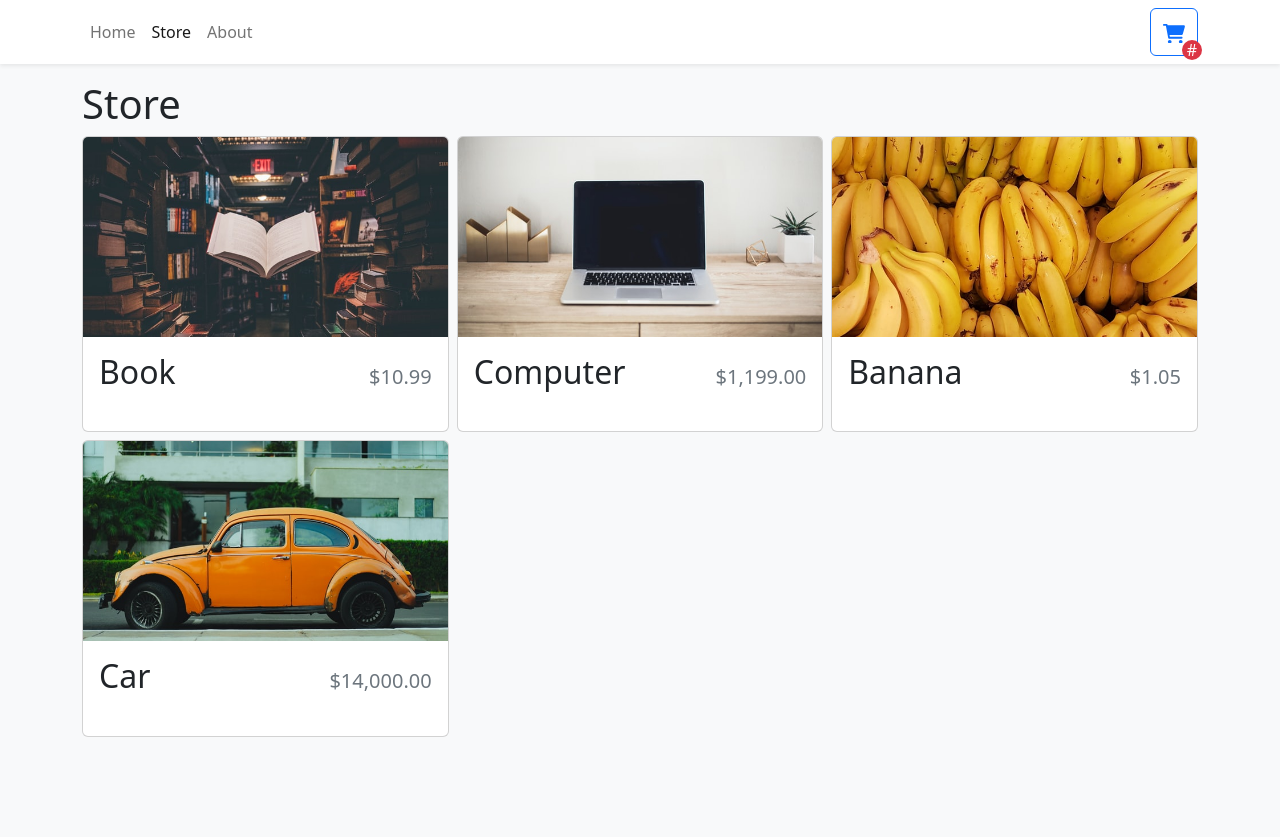
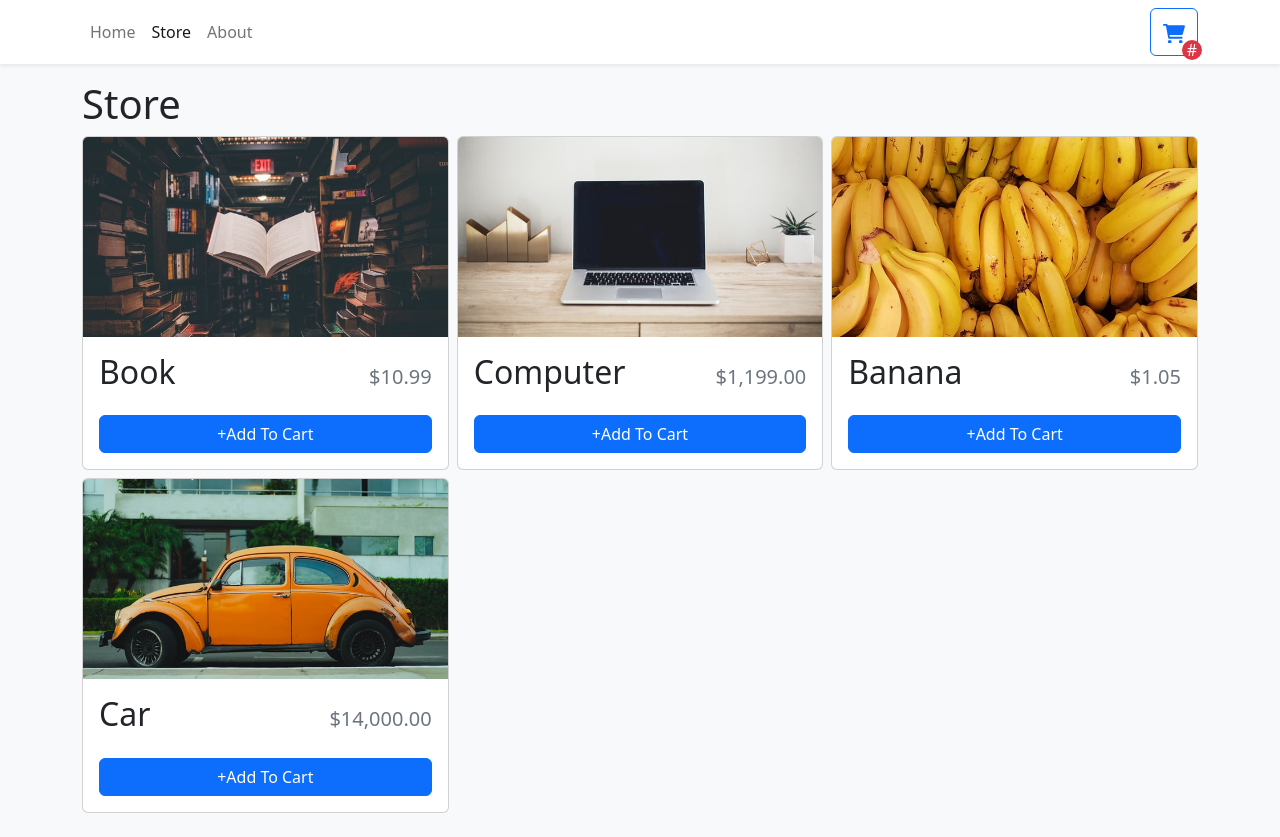
Before and after one commit to jdh2021/typescript-cart, a React (Vite) app: page /store in a window 1280 px wide. Before the commit the page ends 800 px from the top, so only its background shows below. Built offline with nearby package versions, Linux system fonts and the light colour scheme.

Commit message:
conditional rendering to check whether item quantity is 0. if 0, add to cart button is render. if greater than 0, +, -, and remove button group is displayed

```diff
--- a/src/components/StoreItem.tsx
+++ b/src/components/StoreItem.tsx
@@ -1,4 +1,4 @@
-import { Card } from "react-bootstrap"
+import { Button, Card } from "react-bootstrap"
 import { formatCurrency } from "../utilities/formatCurrency"
 
 type StoreItemProps = {
@@ -8,13 +8,15 @@ type StoreItemProps = {
     imgUrl: string
 }
 
-export function StoreItem({id, name, price, imgUrl}: StoreItemProps) {
-    return <Card>
+export function StoreItem({ id, name, price, imgUrl }: StoreItemProps) {
+    const quantity = 0
+    return (
+        <Card className="h-100">
             <Card.Img
                 variant="top"
                 src={imgUrl}
                 height="200px"
-            style={{ objectFit: "cover"}}
+                style={{ objectFit: "cover" }}
             />
             <Card.Body className="d-flex flex-column">
                 <Card.Title className="d-flex justify-content-between align-items-baseline mb-4">
@@ -23,6 +25,23 @@ export function StoreItem({id, name, price, imgUrl}: StoreItemProps) {
                     {/* ms is margin start, so title doesn't touch price */}
                     <span className="ms-2 text-muted">{formatCurrency(price)}</span>
                 </Card.Title>
+                <div className="mt-auto">
+                    {/* check whether to display add to cart button or +, -, remove button group */}
+                    {quantity === 0 ?
+                        <Button className="w-100">+Add To Cart</Button> :
+                        <div className="d-flex align-items-center flex-column" style ={{ gap: ".5rem"}}>
+                            <div className="d-flex align-items-center justify-content-center" style={{ gap: ".5rem"}}>
+                                <Button>-</Button>
+                                <div>
+                                    <span className="fs-2">{quantity}</span> in cart
+                                </div>
+                                <Button>+</Button>
+                            </div>
+                            <Button variant="danger" size="sm">Remove</Button>
+                        </div>
+                    }
+                </div>
             </Card.Body>
         </Card>
+    )
 }
```
Lines whose indentation alone changed are shown as unchanged.
